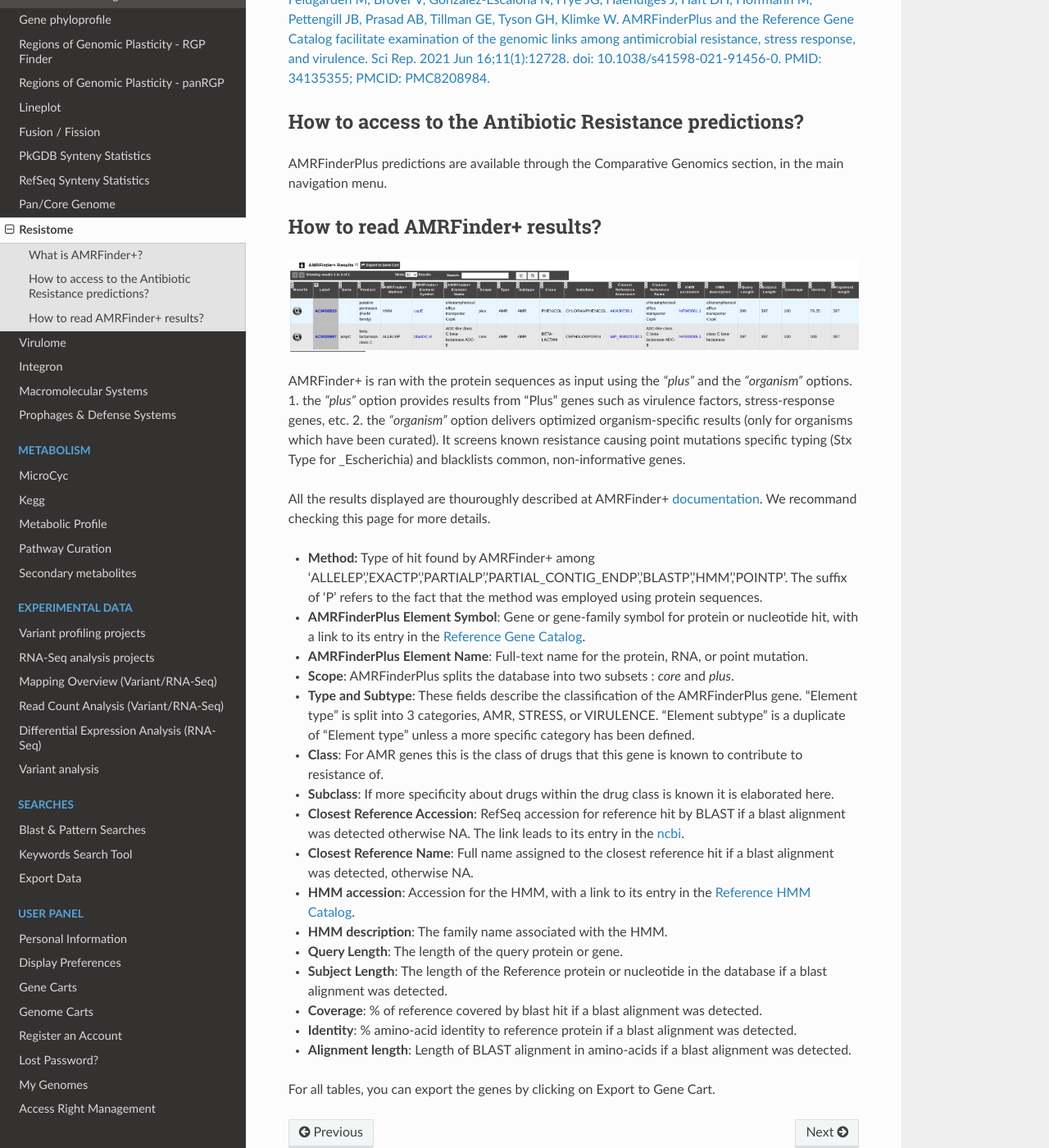
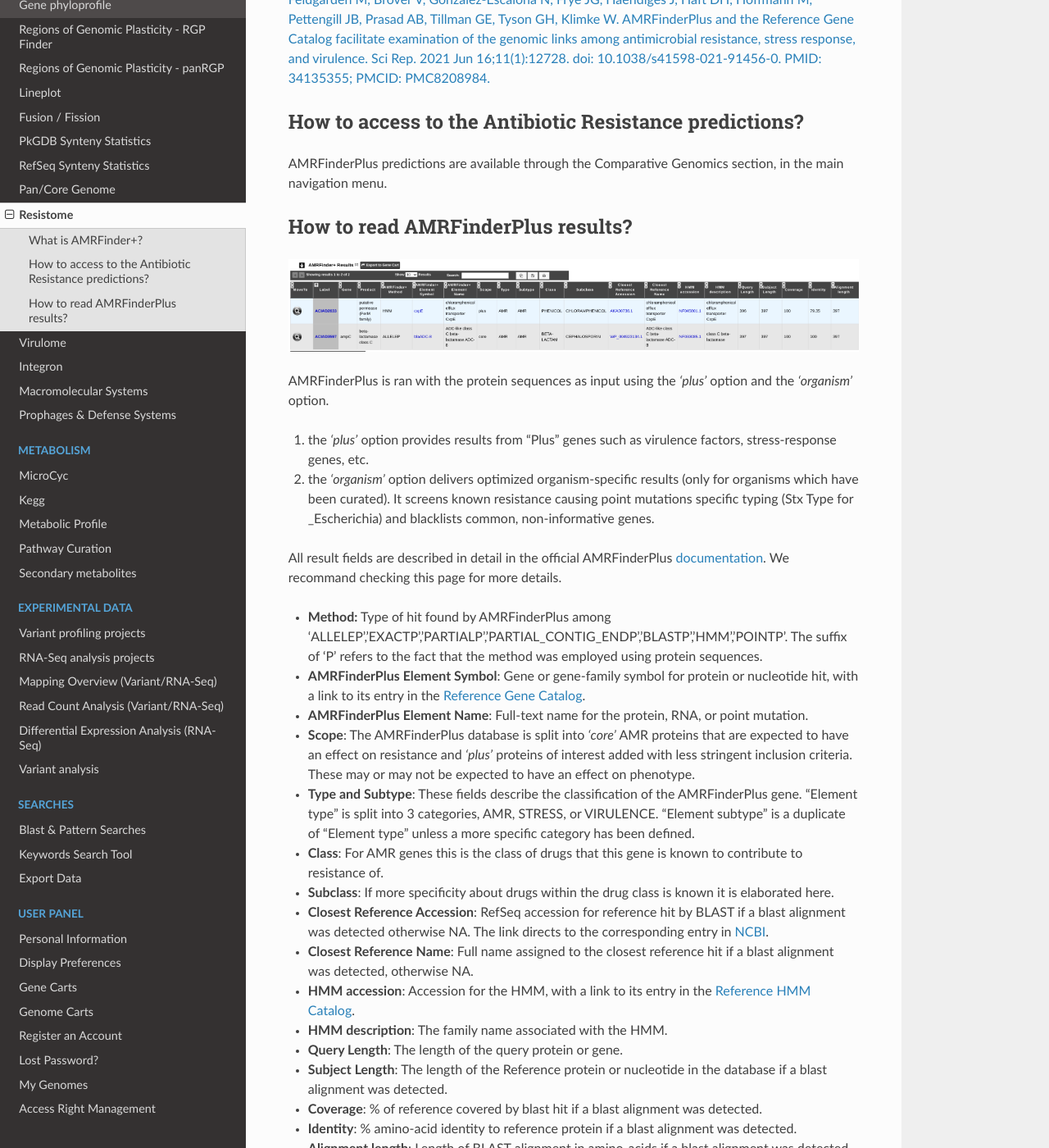
Before and after one commit to labgem/microscope-user-doc, a Sphinx documentation site: the page built from docs/content/compgenomics/amrfinder.rst, in a window 1280 px wide and 1400 px high, scrolled down 540 px. Shown: the whole window at 82% size. Built offline with Sphinx 7.4.7 and the Read the Docs theme 3.1.0, drawn with Linux system fonts in a browser that asks for light colours; formulas are drawn with MathJax 3.

Commit message:
Update amrfinder.rst
- improved sentences
- corrected list format

```diff
--- a/docs/content/compgenomics/amrfinder.rst
+++ b/docs/content/compgenomics/amrfinder.rst
@@ -23,25 +23,26 @@ How to access to the Antibiotic Resistance predictions?
 
 AMRFinderPlus predictions are available through the Comparative Genomics section, in the main navigation menu.
 
-How to read AMRFinder+ results?
+How to read AMRFinderPlus results?
 --------------------------------
 
 .. image:: img/amrfinder.png
 
-AMRFinder+ is ran with the protein sequences as input using the *"plus"* and the *"organism"* options.
-1. the *"plus"* option provides results from "Plus" genes such as virulence factors, stress-response genes, etc.
-2. the *"organism"* option delivers optimized organism-specific results (only for organisms which have been curated). It screens known resistance causing point mutations specific typing (Stx Type for _Escherichia) and blacklists common, non-informative genes.
+AMRFinderPlus is ran with the protein sequences as input using the *'plus'* option and the *'organism'* option.
 
-All the results displayed are thouroughly described at AMRFinder+ `documentation <https://github.com/ncbi/amr/wiki/Running-AMRFinderPlus#output-format>`_. We recommand checking this page for more details.
+1. the *'plus'* option provides results from "Plus" genes such as virulence factors, stress-response genes, etc.
+2. the *'organism'* option delivers optimized organism-specific results (only for organisms which have been curated). It screens known resistance causing point mutations specific typing (Stx Type for _Escherichia) and blacklists common, non-informative genes.
 
-* **Method:** Type of hit found by AMRFinder+ among 'ALLELEP','EXACTP','PARTIALP','PARTIAL_CONTIG_ENDP','BLASTP','HMM','POINTP'. The suffix of 'P' refers to the fact that the method was employed using protein sequences.
+All result fields are described in detail in the official AMRFinderPlus `documentation <https://github.com/ncbi/amr/wiki/Running-AMRFinderPlus#output-format>`_. We recommand checking this page for more details.
+
+* **Method:** Type of hit found by AMRFinderPlus among 'ALLELEP','EXACTP','PARTIALP','PARTIAL_CONTIG_ENDP','BLASTP','HMM','POINTP'. The suffix of 'P' refers to the fact that the method was employed using protein sequences.
 * **AMRFinderPlus Element Symbol**: Gene or gene-family symbol for protein or nucleotide hit, with a link to its entry in the `Reference Gene Catalog <https://www.ncbi.nlm.nih.gov/pathogens/refgene/>`_.
 * **AMRFinderPlus Element Name**:  Full-text name for the protein, RNA, or point mutation.
-* **Scope**: AMRFinderPlus splits the database into two subsets : *core* and *plus*.
+* **Scope**:  The AMRFinderPlus database is split into *'core'* AMR proteins that are expected to have an effect on resistance and *'plus'* proteins of interest added with less stringent inclusion criteria. These may or may not be expected to have an effect on phenotype.
 * **Type and Subtype**: These fields describe the classification of the AMRFinderPlus gene. "Element type" is split into 3 categories, AMR, STRESS, or VIRULENCE. "Element subtype" is a duplicate of "Element type" unless a more specific category has been defined.
 * **Class**:  For AMR genes this is the class of drugs that this gene is known to contribute to resistance of.
 * **Subclass**: If more specificity about drugs within the drug class is known it is elaborated here.
-* **Closest Reference Accession**: RefSeq accession for reference hit by BLAST if a blast alignment was detected otherwise NA. The link leads to its entry in the `ncbi <https://www.ncbi.nlm.nih.gov/protein>`_.
+* **Closest Reference Accession**: RefSeq accession for reference hit by BLAST if a blast alignment was detected otherwise NA. The link directs to the corresponding entry in `NCBI <https://www.ncbi.nlm.nih.gov/protein>`_.
 * **Closest Reference Name**: Full name assigned to the closest reference hit if a blast alignment was detected, otherwise NA.
 * **HMM accession**:  Accession for the HMM, with a link to its entry in the `Reference HMM Catalog <https://www.ncbi.nlm.nih.gov/pathogens/hmm/>`_.
 * **HMM description**: The family name associated with the HMM.
```
